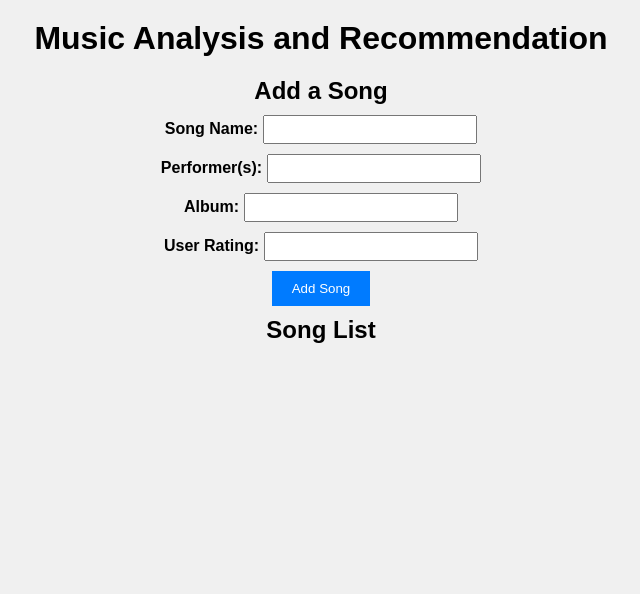
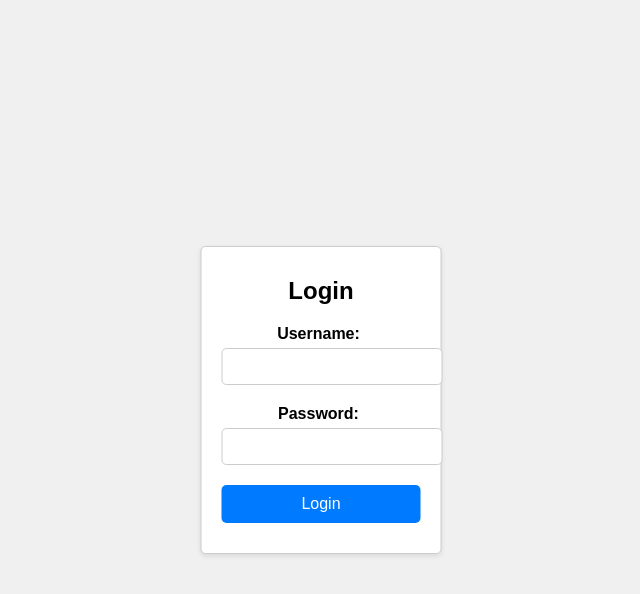
Before and after one commit to nkozdemir/CS308-Project-Frontend, a React (Create React App) app: page / in a window 1280 px wide. Shown: the top 594 px of the page, without its empty margins (319-959 px from the left). Built offline with nearby package versions, Linux system fonts and the light colour scheme; the HTML template or start-up script is replaced by a standard one.

Commit message:
Add files via upload

```diff
--- /dev/null
+++ b/Addsong.css
@@ -0,0 +1,55 @@
+
+
+body {
+    font-family: Arial, sans-serif;
+    background-color: #f0f0f0;
+    margin: 0;
+    padding: 0;
+    text-align: center;
+  }
+
+  h1 {
+    margin: 20px 0;
+  }
+
+  h2 {
+    margin: 10px 0;
+  }
+
+  div {
+    margin: 10px 0;
+  }
+
+  label {
+    font-weight: bold;
+    margin-right: 5px;
+  }
+
+  input {
+    padding: 5px;
+    width: 200px;
+  }
+
+  button {
+    background-color: #007bff;
+    color: white;
+    border: none;
+    padding: 10px 20px;
+    cursor: pointer;
+  }
+
+  button:hover {
+    background-color: #0056b3;
+  }
+
+  ul {
+    list-style: none;
+    padding: 0;
+  }
+
+  li {
+    background-color: white;
+    padding: 10px;
+    border: 1px solid #ddd;
+    margin: 5px 0;
+  }
--- /dev/null
+++ b/Addsong.js
@@ -0,0 +1,83 @@
+import React, { useState } from 'react';
+import { Link } from 'react-router-dom'; // Import Link from react-router-dom
+import './Addsong.css';
+
+function HomePage() {
+  const [songName, setSongName] = useState('');
+  const [performer, setPerformer] = useState('');
+  const [album, setAlbum] = useState('');
+  const [userRating, setUserRating] = useState('');
+  const [songList, setSongList] = useState([]);
+
+  const handleAddSong = () => {
+    // Create a new song object with user input and add it to the list
+    const newSong = {
+      name: songName,
+      performer,
+      album,
+      rating: userRating,
+    };
+
+    setSongList([...songList, newSong]);
+
+    // Clear the input fields
+    setSongName('');
+    setPerformer('');
+    setAlbum('');
+    setUserRating('');
+  };
+
+  return (
+    <div>
+      <h1>Music Analysis and Recommendation</h1>
+      <h2>Add a Song</h2>
+      <div>
+        <label>Song Name:</label>
+        <input
+          type="text"
+          value={songName}
+          onChange={(e) => setSongName(e.target.value)}
+        />
+      </div>
+      <div>
+        <label>Performer(s):</label>
+        <input
+          type="text"
+          value={performer}
+          onChange={(e) => setPerformer(e.target.value)}
+        />
+      </div>
+      <div>
+        <label>Album:</label>
+        <input
+          type="text"
+          value={album}
+          onChange={(e) => setAlbum(e.target.value)}
+        />
+      </div>
+      <div>
+        <label>User Rating:</label>
+        <input
+          type="number"
+          value={userRating}
+          onChange={(e) => setUserRating(e.target.value)}
+        />
+      </div>
+      <button onClick={handleAddSong}>Add Song</button>
+
+      <h2>Song List</h2>
+      <ul>
+        {songList.map((song, index) => (
+          <li key={index}>
+            <strong>{song.name}</strong> by {song.performer} from {song.album} (Rating: {song.rating})
+          </li>
+        ))}
+      </ul>
+
+      {/* Add a link to navigate back to the Home page */}
+      <Link to="/home">Back to Home</Link>
+    </div>
+  );
+}
+
+export default HomePage;
--- a/App.css
+++ b/App.css
@@ -1,55 +1,38 @@
-/* App.css */
-
-body {
-  font-family: Arial, sans-serif;
-  background-color: #f0f0f0;
-  margin: 0;
-  padding: 0;
+.App {
   text-align: center;
 }
 
-h1 {
-  margin: 20px 0;
+.App-logo {
+  height: 40vmin;
+  pointer-events: none;
 }
 
-h2 {
-  margin: 10px 0;
+@media (prefers-reduced-motion: no-preference) {
+  .App-logo {
+    animation: App-logo-spin infinite 20s linear;
+  }
 }
 
-div {
-  margin: 10px 0;
+.App-header {
+  background-color: #282c34;
+  min-height: 100vh;
+  display: flex;
+  flex-direction: column;
+  align-items: center;
+  justify-content: center;
+  font-size: calc(10px + 2vmin);
+  color: white;
 }
 
-label {
-  font-weight: bold;
-  margin-right: 5px;
+.App-link {
+  color: #61dafb;
 }
 
-input {
-  padding: 5px;
-  width: 200px;
+@keyframes App-logo-spin {
+  from {
+    transform: rotate(0deg);
+  }
+  to {
+    transform: rotate(360deg);
+  }
 }
-
-button {
-  background-color: #007bff;
-  color: white;
-  border: none;
-  padding: 10px 20px;
-  cursor: pointer;
-}
-
-button:hover {
-  background-color: #0056b3;
-}
-
-ul {
-  list-style: none;
-  padding: 0;
-}
-
-li {
-  background-color: white;
-  padding: 10px;
-  border: 1px solid #ddd;
-  margin: 5px 0;
-}
--- a/App.js
+++ b/App.js
@@ -1,80 +1,20 @@
-import React, { useState } from 'react';
+import React from 'react';
+import { BrowserRouter as Router, Route, Routes } from 'react-router-dom';
 import './App.css';
+import Login from './Login'; // Import the Login component
+import Home from './Home'; // Import the Home component
+import AddSong from './Addsong'; // Import the AddSong component
 
+const App = () => {
+  return (
+    <Router>
+      <Routes>
+        <Route path="/" element={<Login />} /> {/* Login page as the initial landing page */}
+        <Route path="/home" element={<Home />} /> {/* Home page route */}
+        <Route path="/add-song" element={<AddSong />} /> {/* Route for AddSong */}
+      </Routes>
+    </Router>
+  );
+};
 
-function HomePage() {
-  const [songName, setSongName] = useState('');
-  const [performer, setPerformer] = useState('');
-  const [album, setAlbum] = useState('');
-  const [userRating, setUserRating] = useState('');
-  const [songList, setSongList] = useState([]);
-
-  const handleAddSong = () => {
-    // Create a new song object with user input and add it to the list
-    const newSong = {
-      name: songName,
-      performer,
-      album,
-      rating: userRating,
-    };
-
-    setSongList([...songList, newSong]);
-
-    // Clear the input fields
-    setSongName('');
-    setPerformer('');
-    setAlbum('');
-    setUserRating('');
-  };
-
-  return (
-    <div>
-      <h1>Music Analysis and Recommendation</h1>
-      <h2>Add a Song</h2>
-      <div>
-        <label>Song Name:</label>
-        <input
-          type="text"
-          value={songName}
-          onChange={(e) => setSongName(e.target.value)}
-        />
-      </div>
-      <div>
-        <label>Performer(s):</label>
-        <input
-          type="text"
-          value={performer}
-          onChange={(e) => setPerformer(e.target.value)}
-        />
-      </div>
-      <div>
-        <label>Album:</label>
-        <input
-          type="text"
-          value={album}
-          onChange={(e) => setAlbum(e.target.value)}
-        />
-      </div>
-      <div>
-        <label>User Rating:</label>
-        <input
-          type="number"
-          value={userRating}
-          onChange={(e) => setUserRating(e.target.value)}
-        />
-      </div>
-      <button onClick={handleAddSong}>Add Song</button>
-
-      <h2>Song List</h2>
-      <ul>
-        {songList.map((song, index) => (
-          <li key={index}>
-            <strong>{song.name}</strong> by {song.performer} from {song.album} (Rating: {song.rating})
-          </li>
-        ))}
-      </ul>
-    </div>
-  );
-}
-
-export default HomePage;
+export default App;
--- /dev/null
+++ b/Home.css
@@ -0,0 +1,59 @@
+/* Home.css */
+
+/* Styles for the entire home container */
+.home-container {
+    background-color: #1f1f1f; /* Background color for the entire page */
+    color: white;
+    height: 100vh; /* 100% viewport height */
+    display: flex;
+    flex-direction: column;
+    align-items: center;
+    text-align: center;
+    justify-content: center;
+  }
+
+  /* Background image styles */
+  .background-image {
+    background-image: url('https://www.google.com/imgres?imgurl=https%3A%2F%2Fimg.freepik.com%2Ffree-vector%2Fmusical-colorful-notes-dark-background_1017-32302.jpg&tbnid=ErfoWOLm1v7P9M&vet=12ahUKEwjP-s-7jLSCAxW8iP0HHQvRD_sQMygAegQIARBT..i&imgrefurl=https%3A%2F%2Fwww.freepik.com%2Ffree-photos-vectors%2Fmusic-background&docid=mljKnIsgSLOSVM&w=626&h=357&q=background%20picture%20for%20music%20web%20app&ved=2ahUKEwjP-s-7jLSCAxW8iP0HHQvRD_sQMygAegQIARBT'); /* Set your background image here */
+    background-size: cover;
+    background-position: center;
+    filter: brightness(0.7); /* Adjust the brightness for a subtle effect */
+    position: absolute;
+    width: 100%;
+    height: 100%;
+    z-index: -1; /* Place the image behind the content */
+  }
+
+  /* Title styles */
+  h1 {
+    font-size: 2rem;
+    margin-bottom: 20px;
+  }
+
+  /* Button styles */
+  button {
+    background-color: #007bff;
+    color: white;
+    border: none;
+    padding: 10px 20px;
+    cursor: pointer;
+    font-size: 1rem;
+    transition: background-color 0.2s;
+    margin-bottom: 10px; /* Add space between buttons */
+  }
+
+  button:hover {
+    background-color: #0056b3;
+  }
+
+  /* Individual button styles */
+  .login-button {
+    background-color: #61dafb; /* Different color for the "Login" button */
+  }
+
+  /* Additional button styles can be added for "Dashboard," "Add Song," and "Settings" buttons */
+
+  /* Responsiveness */
+  @media (max-width: 768px) {
+    /* Adjust styles for smaller screens if needed */
+  }
--- /dev/null
+++ b/Home.js
@@ -0,0 +1,32 @@
+import React from "react";
+import { Link } from "react-router-dom";
+import './Home.css';
+
+const Home = () => {
+  return (
+    <div className="home-container">
+      <div className="background-image">
+        {/*  background image goes here */}
+      </div>
+      <div className="content">
+        <h1>Welcome to Your Music Dashboard</h1>
+        <div className="button-container">
+          <Link to="/login">
+            <button className="login-button">Login</button>
+          </Link>
+          <Link to="/dashboard">
+            <button className="dashboard-button">Dashboard</button>
+          </Link>
+          <Link to="/add-song">
+            <button className="add-song-button">Add Song</button>
+          </Link>
+          <Link to="/settings">
+            <button className="settings-button">Settings</button>
+          </Link>
+        </div>
+      </div>
+    </div>
+  );
+};
+
+export default Home;
--- /dev/null
+++ b/Login.css
@@ -0,0 +1,66 @@
+/* Login.css */
+
+/* Container for the login form */
+.login-container {
+    max-width: 400px;
+    margin: 0 auto;
+    padding: 20px;
+    background-color: #fff;
+    border: 1px solid #ccc;
+    border-radius: 5px;
+    box-shadow: 0 2px 5px rgba(0, 0, 0, 0.1);
+  }
+
+  /* Login form heading */
+  .login-container h2 {
+    text-align: center;
+    margin-bottom: 20px;
+  }
+
+  /* Form input fields and labels */
+  .form-group {
+    margin-bottom: 20px;
+  }
+
+  .form-group label {
+    display: block;
+    margin-bottom: 5px;
+  }
+
+  .form-group input {
+    width: 100%;
+    padding: 10px;
+    border: 1px solid #ccc;
+    border-radius: 5px;
+  }
+
+  /* Login button */
+  .login-container button {
+    width: 100%;
+    padding: 10px;
+    background-color: #007BFF;
+    color: #fff;
+    border: none;
+    border-radius: 5px;
+    cursor: pointer;
+    transition: background-color 0.3s;
+  }
+
+  .login-container button:hover {
+    background-color: #0056b3;
+  }
+
+  /* Center the login form vertically and horizontally */
+  .login-container {
+    position: absolute;
+    top: 50%;
+    left: 50%;
+    transform: translate(-50%, -50%);
+  }
+
+  /* Responsive styles */
+  @media (max-width: 768px) {
+    .login-container {
+      max-width: 90%;
+    }
+  }
--- /dev/null
+++ b/Login.js
@@ -0,0 +1,44 @@
+import React, { useState } from "react";
+import { useNavigate } from "react-router-dom"; // Import useNavigate from react-router-dom
+import './Login.css';
+
+const Login = () => {
+  const navigate = useNavigate(); // Get the navigate function from react-router-dom
+  const [username, setUsername] = useState("");
+  const [password, setPassword] = useState("");
+
+  const handleLogin = () => {
+    // Implement  login logic here, e.g., sending a request to the backend for authentication.
+    //  can use state or context to manage the user's authentication status.
+
+    // If authentication is successful, we  redirect to the home page.
+    navigate("/home");
+  };
+
+  return (
+    <div className="login-container">
+      <h2>Login</h2>
+      <form>
+        <div className="form-group">
+          <label>Username:</label>
+          <input
+            type="text"
+            value={username}
+            onChange={(e) => setUsername(e.target.value)}
+          />
+        </div>
+        <div className="form-group">
+          <label>Password:</label>
+          <input
+            type="password"
+            value={password}
+            onChange={(e) => setPassword(e.target.value)}
+          />
+        </div>
+        <button onClick={handleLogin}>Login</button>
+      </form>
+    </div>
+  );
+};
+
+export default Login;
```
